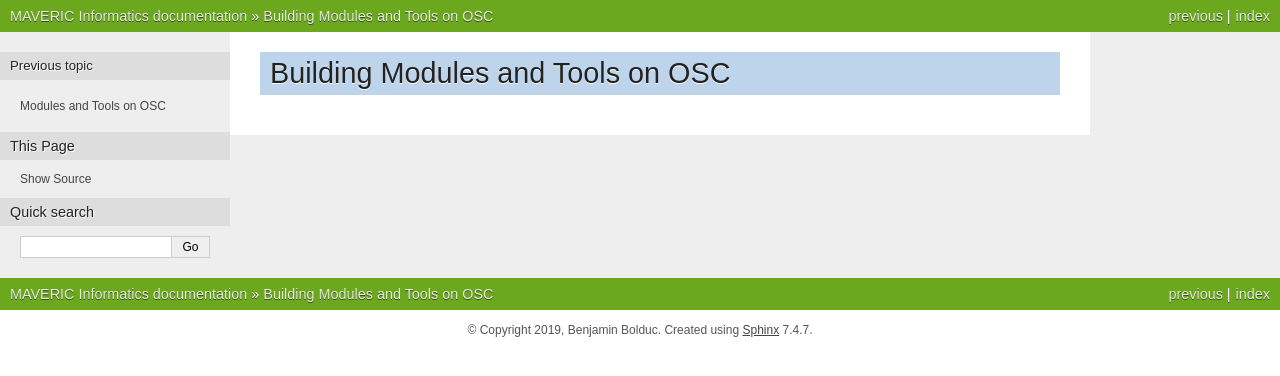
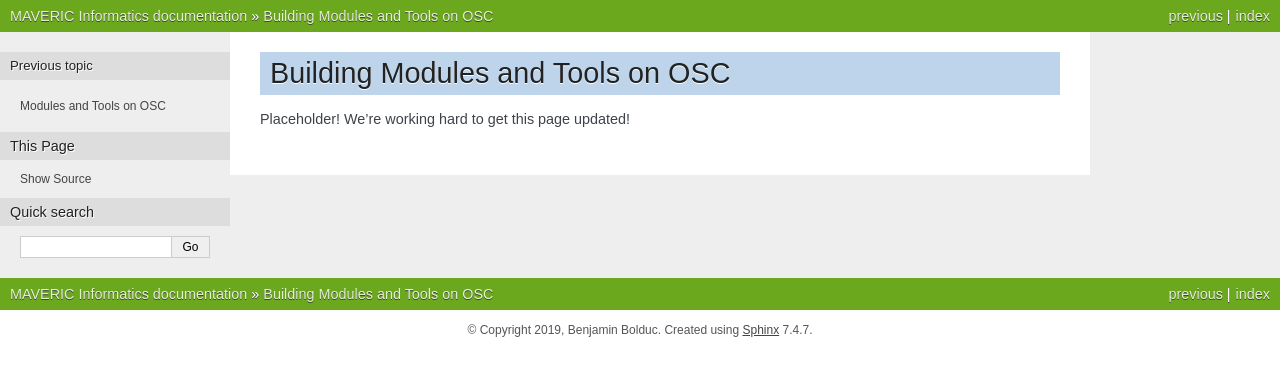
Before and after one commit to MAVERIC-Labs/MAVERIC_informatics, a Sphinx documentation site: the page built from docs/source/Building-Modules-and-Tools.rst, in a window 1280 px wide. Shown: the top 376 px of the page. Built offline with Sphinx 7.4.7, drawn with Linux system fonts in a browser that asks for light colours.

Commit message:
Update placeholder

```diff
--- a/docs/source/Building-Modules-and-Tools.rst
+++ b/docs/source/Building-Modules-and-Tools.rst
@@ -2,3 +2,5 @@
 
 Building Modules and Tools on OSC
 =================================
+
+Placeholder! We're working hard to get this page updated!
```
Also changed, not shown: 5 other files.
